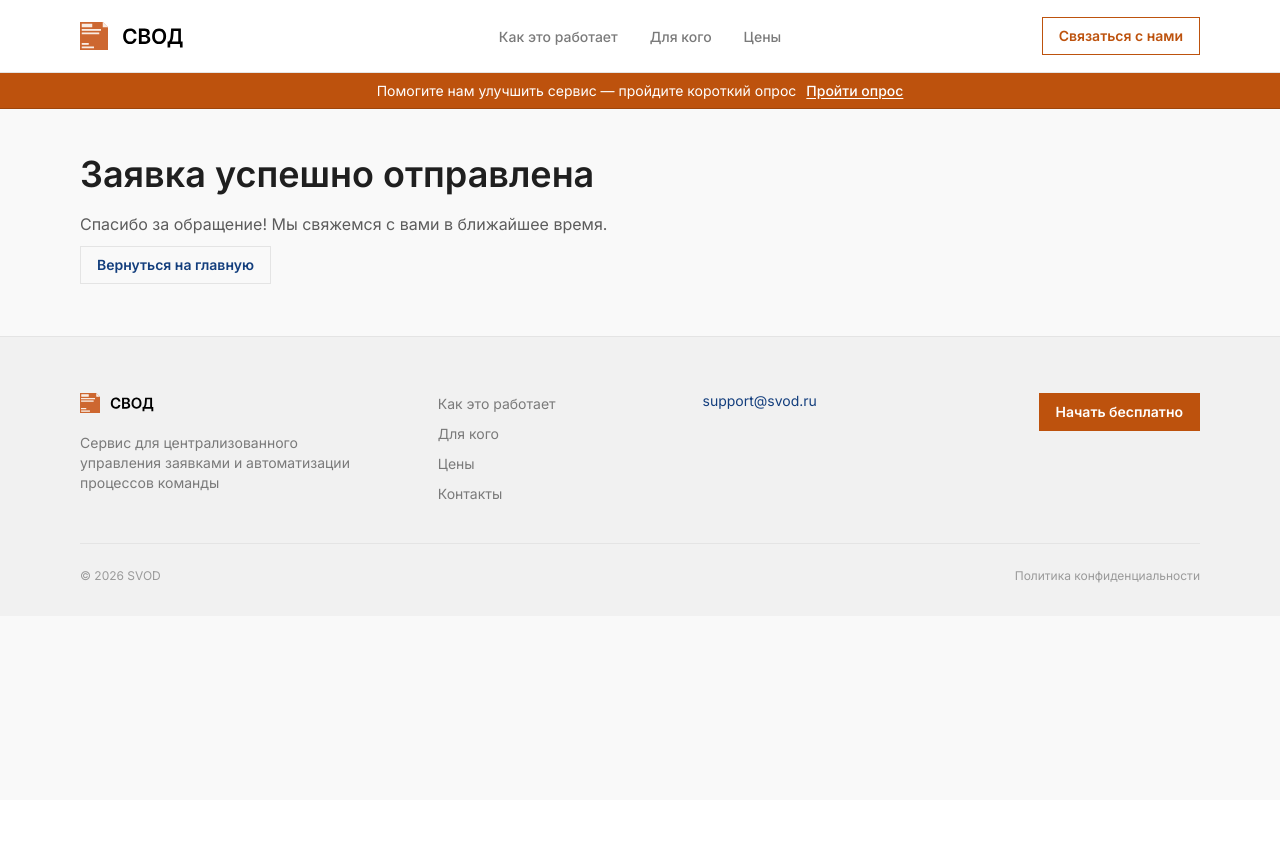
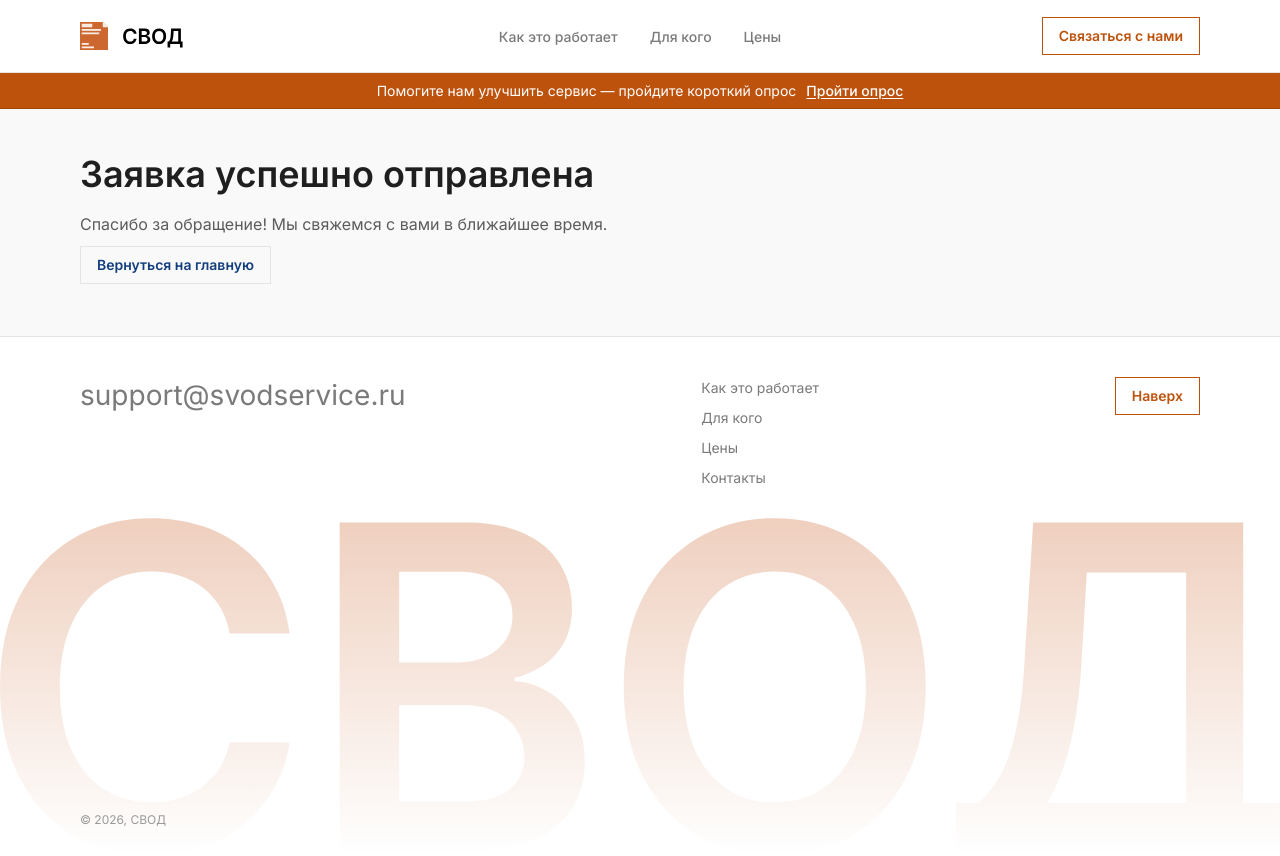
Before and after one commit to nikitachurganov/svod-landing, a Flask app: page /success in a window 1280 px wide. Before the commit the page ends 616 px from the top, so only its background shows below. Run offline with Flask 3, Linux system fonts and the light colour scheme; data comes from the database, SQL or seed files in the repository; both versions use the stored data as it was after the commit.

Commit message:
update: integrations block + fixes

```diff
--- a/static/style.css
+++ b/static/style.css
@@ -129,7 +129,7 @@
     --transition-fast: 0.15s ease;
     --transition-normal: 0.3s ease;
 
-    --layout-section-gap: 280px;
+    --layout-section-gap: 320px;
 
     /* Fixed header: высота полосы + нижняя граница */
     --site-header-height: calc(72px + 1px);
@@ -1694,60 +1712,89 @@ p a:hover {
 
 /* ——— Footer (template: sections/footer.html) ——— */
 .footer {
+    position: relative;
     margin-top: 0;
-    padding: 56px 0 32px;
-    background-color: var(--color-surface-muted);
+    height: 520px;
+    min-height: 520px;
+    padding: 0;
+    overflow: hidden;
+    background-color: var(--color-surface);
     border-top: 1px solid var(--color-border);
     color: var(--color-text-secondary);
 }
 
-.footer__top {
-    display: grid;
-    grid-template-columns: minmax(0, 1.4fr) repeat(3, minmax(0, 1fr));
-    gap: 40px 32px;
-    padding-bottom: 40px;
-}
-
-.footer__column {
+.footer__graphic {
+    position: absolute;
+    left: 0;
+    right: 0;
+    bottom: 0;
+    z-index: 0;
+    height: 348px;
+    line-height: 0;
+    pointer-events: none;
+}
+
+.footer__graphic-img {
+    display: block;
+    width: 100%;
+    height: 348px;
+    object-fit: contain;
+    object-position: bottom center;
+}
+
+.footer__inner {
+    position: relative;
+    z-index: 1;
+    box-sizing: border-box;
+    height: 100%;
+    display: flex;
+    flex-direction: column;
+    padding-top: 40px;
+    padding-bottom: 28px;
+}
+
+.footer__main {
+    flex: 1;
+    display: flex;
+    flex-direction: column;
+    justify-content: flex-start;
+    min-height: 0;
+}
+
+.footer__mid {
+    display: flex;
+    flex-direction: row;
+    align-items: flex-start;
+    justify-content: space-between;
+    gap: 32px 48px;
+    width: 100%;
+}
+
+.footer__mail {
+    flex: 0 1 auto;
     min-width: 0;
 }
 
-.footer__column--brand {
-    padding-right: 24px;
-}
-
-.footer__column--cta {
+.footer__mail-text {
+    margin: 0;
+    color: var(--color-text-secondary);
+    font-weight: var(--font-weight-regular);
+    word-break: break-word;
+}
+
+.footer__nav {
+    flex: 0 1 auto;
+}
+
+.footer__up {
+    flex: 0 0 auto;
     display: flex;
     align-items: flex-start;
     justify-content: flex-end;
 }
 
-.footer__column--cta .footer__cta {
+.footer__up .footer__cta {
     margin-top: 0;
-}
-
-.footer__logo {
-    display: inline-block;
-    line-height: 0;
-    margin-bottom: 16px;
-}
-
-.footer__logo:hover .footer__logo-img {
-    opacity: 0.85;
-}
-
-.footer__logo-img {
-    display: block;
-    height: 20px;
-    width: auto;
-    transition: opacity var(--transition-fast);
-}
-
-.footer__about {
-    margin: 0;
-    max-width: 22rem;
-    color: var(--color-text-secondary);
-    line-height: var(--font-body-m-line);
 }
 
 .footer__nav-list {
@@ -1774,27 +1821,9 @@ p a:hover {
     outline-offset: 2px;
 }
 
-.footer__link--email {
-    color: var(--color-link);
-    word-break: break-all;
-}
-
-.footer__link--email:hover {
-    color: var(--color-link-hover);
-}
-
-.footer__contact {
-    margin: 0;
-}
-
 .footer__bottom {
-    display: flex;
-    flex-wrap: wrap;
-    align-items: center;
-    justify-content: space-between;
-    gap: 12px 24px;
-    padding-top: 24px;
-    border-top: 1px solid var(--color-border);
+    flex-shrink: 0;
+    padding-top: 16px;
 }
 
 .footer__copyright {
@@ -1802,51 +1831,22 @@ p a:hover {
     color: var(--color-text-subtle);
 }
 
-.footer__legal {
-    margin: 0;
-    color: var(--color-text-subtle);
-    text-decoration: none;
-    transition: color var(--transition-fast);
-}
-
-.footer__legal:hover {
-    color: var(--color-text-secondary);
-}
-
-.footer__legal:focus-visible {
-    outline: 2px solid var(--color-primary);
-    outline-offset: 2px;
-}
-
-@media (max-width: 900px) {
-    .footer__top {
-        grid-template-columns: repeat(2, minmax(0, 1fr));
-    }
-
-    .footer__column--brand {
-        grid-column: 1 / -1;
-        padding-right: 0;
-    }
-}
-
-@media (max-width: 560px) {
-    .footer {
-        padding: 40px 0 28px;
-    }
-
-    .footer__top {
-        grid-template-columns: 1fr;
-        gap: 32px;
-        padding-bottom: 32px;
-    }
-
-    .footer__column--cta {
-        justify-content: flex-start;
-    }
-
-    .footer__bottom {
+@media (max-width: 720px) {
+    .footer__mid {
         flex-direction: column;
         align-items: flex-start;
+        gap: 28px;
+    }
+
+    .footer__up {
+        justify-content: flex-start;
+    }
+}
+
+@media (max-width: 560px) {
+    .footer__inner {
+        padding-top: 40px;
+        padding-bottom: 24px;
     }
 }
 
--- a/templates/index.html
+++ b/templates/index.html
@@ -9,6 +9,7 @@
 {% include 'sections/usage_scenario.html' %}
 {% include 'sections/value_headline.html' %}
 {% include 'sections/team_change.html' %}
+{% include 'sections/integrations.html' %}
 {% include 'sections/video_section.html' %}
 {% include 'sections/pricing.html' %}
 {% include 'sections/cta.html' %}
--- a/templates/sections/cta.html
+++ b/templates/sections/cta.html
@@ -1,6 +1,8 @@
 {% from 'macros/ui_button.html' import ui_button %}
 <section class="cta" aria-labelledby="cta-title">
-    <div class="cta__background" aria-hidden="true"></div>
+    <div class="cta__background" aria-hidden="true">
+        <img class="cta__background-img" src="{{ url_for('static', filename='form-bg.svg') }}" alt="" width="1440" height="620" decoding="async">
+    </div>
     <div class="container cta__inner">
         <div class="cta__card">
             <div class="cta__header-bar">
--- a/templates/sections/footer.html
+++ b/templates/sections/footer.html
@@ -1,17 +1,14 @@
 {% from 'macros/ui_button.html' import ui_button %}
 <footer class="footer" id="contact">
-    <div class="container">
-        <div class="footer__top">
-            <div class="footer__column footer__column--brand">
-                <a class="footer__logo" href="{{ url_for('main.index') }}">
-                    <img class="footer__logo-img" src="{{ url_for('static', filename='logo.svg') }}" width="67" height="17" alt="SVOD">
-                </a>
-                <p class="footer__about text-body-s">
-                    Сервис для централизованного управления заявками и автоматизации процессов команды
-                </p>
-            </div>
-
-            <div class="footer__column">
+    <div class="footer__graphic" aria-hidden="true">
+        <img class="footer__graphic-img" src="{{ url_for('static', filename='svod-footer-graphic.svg') }}" alt="" width="1318" height="348" decoding="async">
+    </div>
+    <div class="container footer__inner">
+        <div class="footer__main">
+            <div class="footer__mid">
+                <div class="footer__mail">
+                    <p class="footer__mail-text text-h3">support@svodservice.ru</p>
+                </div>
                 <nav class="footer__nav" aria-label="Навигация в подвале">
                     <ul class="footer__nav-list">
                         <li><a class="footer__link text-body-s" href="#how">Как это работает</a></li>
@@ -20,22 +17,13 @@
                         <li><a class="footer__link text-body-s" href="#contact">Контакты</a></li>
                     </ul>
                 </nav>
-            </div>
-
-            <div class="footer__column">
-                <p class="footer__contact text-body-s">
-                    <a class="footer__link footer__link--email" href="mailto:support@svod.ru">support@svod.ru</a>
-                </p>
-            </div>
-
-            <div class="footer__column footer__column--cta">
-                {{ ui_button('Начать бесплатно', href='#contact', variant='primary', extra_class='footer__cta') }}
+                <div class="footer__up">
+                    {{ ui_button('Наверх', href='#hero', variant='secondary', extra_class='footer__cta') }}
+                </div>
             </div>
         </div>
-
         <div class="footer__bottom">
-            <p class="footer__copyright text-description">&copy; 2026 SVOD</p>
-            <a class="footer__legal text-description" href="/privacy">Политика конфиденциальности</a>
+            <p class="footer__copyright text-description">&copy; 2026, СВОД</p>
         </div>
     </div>
 </footer>
```
Also changed, not shown: other parts of static/style.css (+156 -50 lines), static/how-alt.js (+2 -16 lines), templates/sections/integrations.html (added, +94 -0 lines), data/db.sqlite3, static/form-bg.svg (added), static/svod-footer-graphic.svg (added), static/tg.svg (added), static/yandex forms.svg (added), static/yandex mail.svg (added), static/yougile.svg (added).
